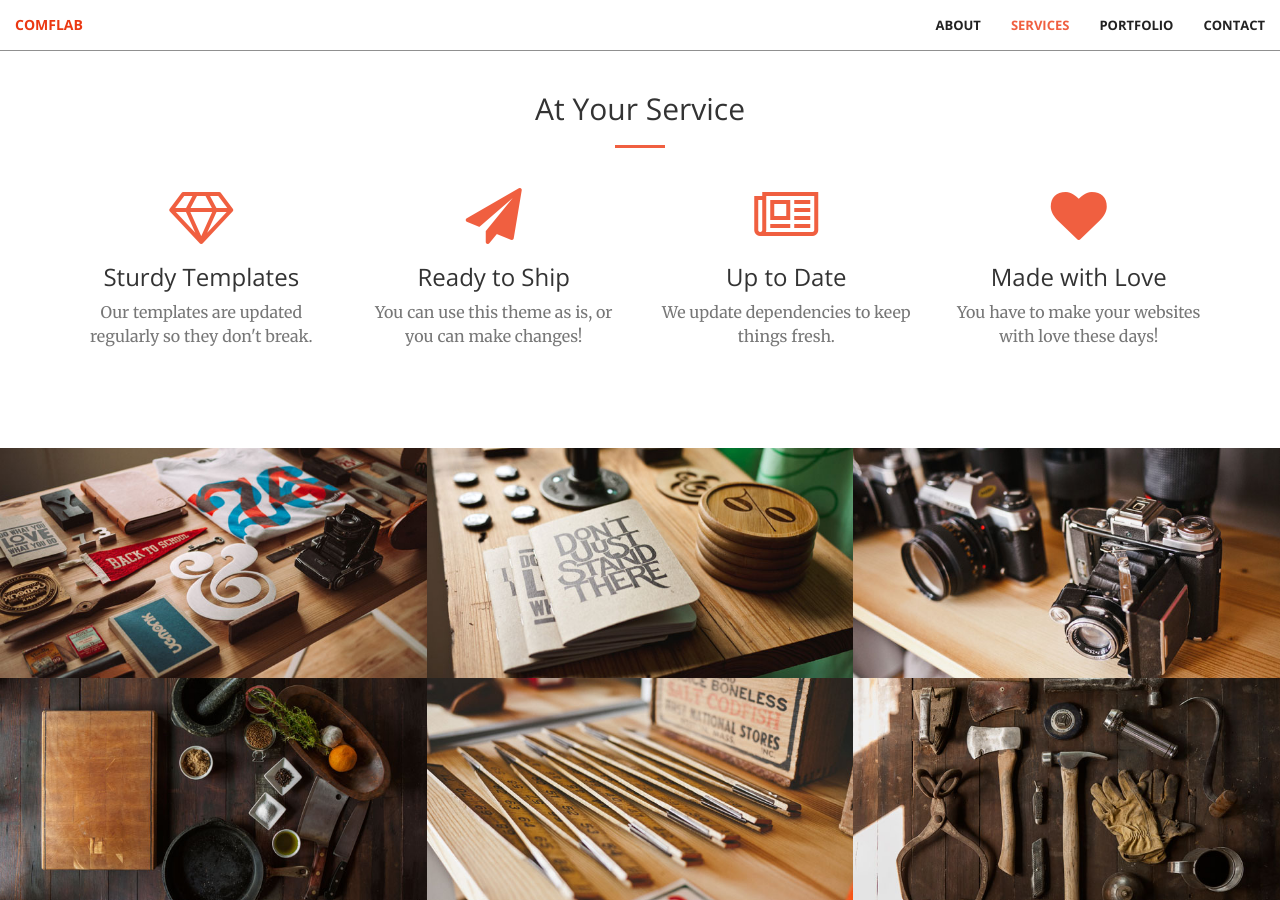
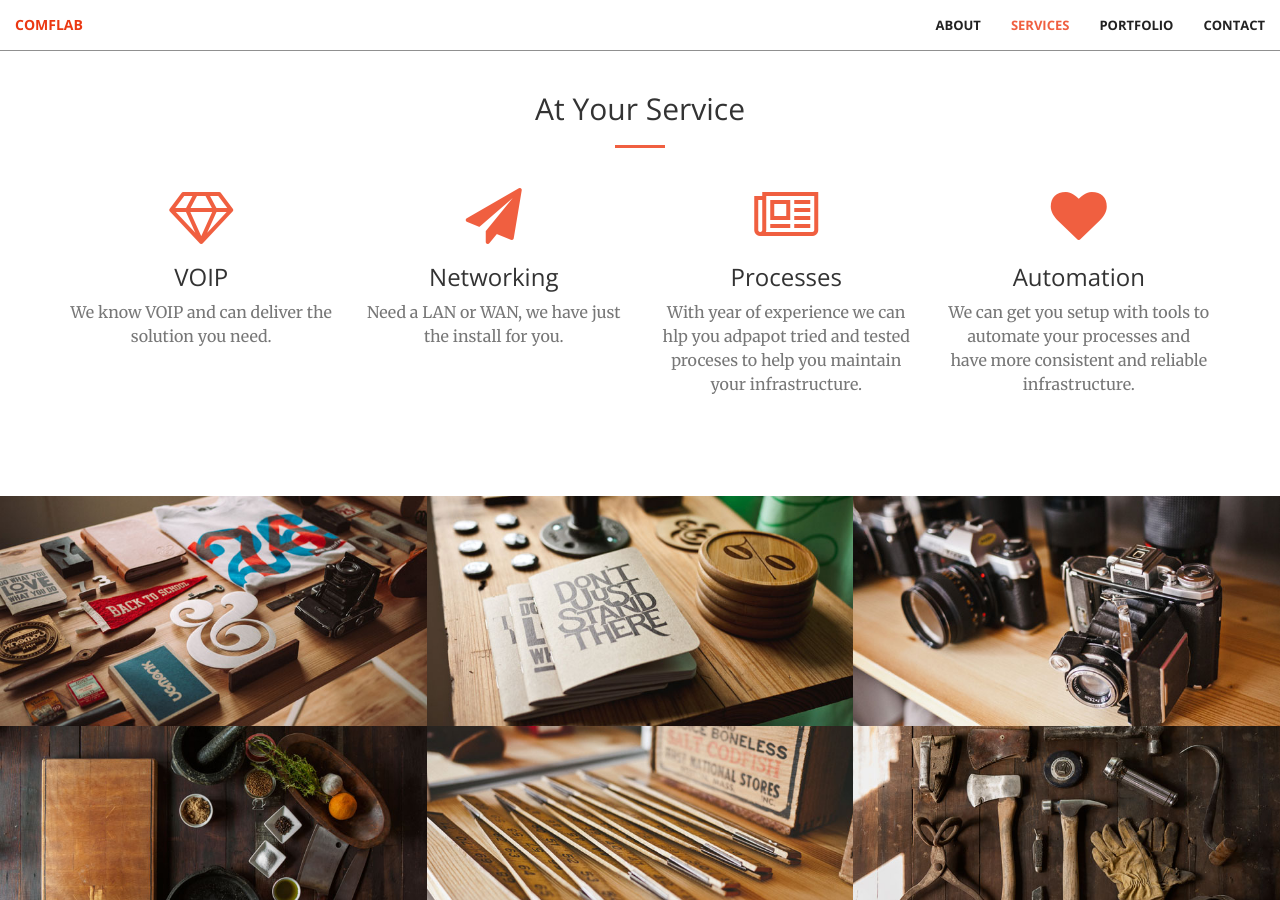
Before and after one commit to Comflab/comflab.github.io, a Jekyll site: the page built from index.html, in a window 1280 px wide and 900 px high, scrolled down 1326 px. Built offline with Jekyll 4.4.1, drawn with Linux system fonts in a browser that asks for light colours.

Commit message:
updated services

```diff
--- a/_includes/services.html
+++ b/_includes/services.html
@@ -12,29 +12,29 @@
             <div class="col-lg-3 col-md-6 text-center">
                 <div class="service-box">
                     <i class="fa fa-4x fa-diamond wow bounceIn text-primary"></i>
-                    <h3>Sturdy Templates</h3>
-                    <p class="text-muted">Our templates are updated regularly so they don't break.</p>
+                    <h3>VOIP</h3>
+                    <p class="text-muted">We know VOIP and can deliver the solution you need.</p>
                 </div>
             </div>
             <div class="col-lg-3 col-md-6 text-center">
                 <div class="service-box">
                     <i class="fa fa-4x fa-paper-plane wow bounceIn text-primary" data-wow-delay=".1s"></i>
-                    <h3>Ready to Ship</h3>
-                    <p class="text-muted">You can use this theme as is, or you can make changes!</p>
+                    <h3>Networking</h3>
+                    <p class="text-muted">Need a LAN or WAN, we have just the install for you.</p>
                 </div>
             </div>
             <div class="col-lg-3 col-md-6 text-center">
                 <div class="service-box">
                     <i class="fa fa-4x fa-newspaper-o wow bounceIn text-primary" data-wow-delay=".2s"></i>
-                    <h3>Up to Date</h3>
-                    <p class="text-muted">We update dependencies to keep things fresh.</p>
+                    <h3>Processes</h3>
+                    <p class="text-muted">With year of experience we can hlp you adpapot tried and tested proceses to help you maintain your infrastructure.</p>
                 </div>
             </div>
             <div class="col-lg-3 col-md-6 text-center">
                 <div class="service-box">
                     <i class="fa fa-4x fa-heart wow bounceIn text-primary" data-wow-delay=".3s"></i>
-                    <h3>Made with Love</h3>
-                    <p class="text-muted">You have to make your websites with love these days!</p>
+                    <h3>Automation</h3>
+                    <p class="text-muted">We can get you setup with tools to automate your processes and have more consistent and reliable infrastructure.</p>
                 </div>
             </div>
         </div>
```
